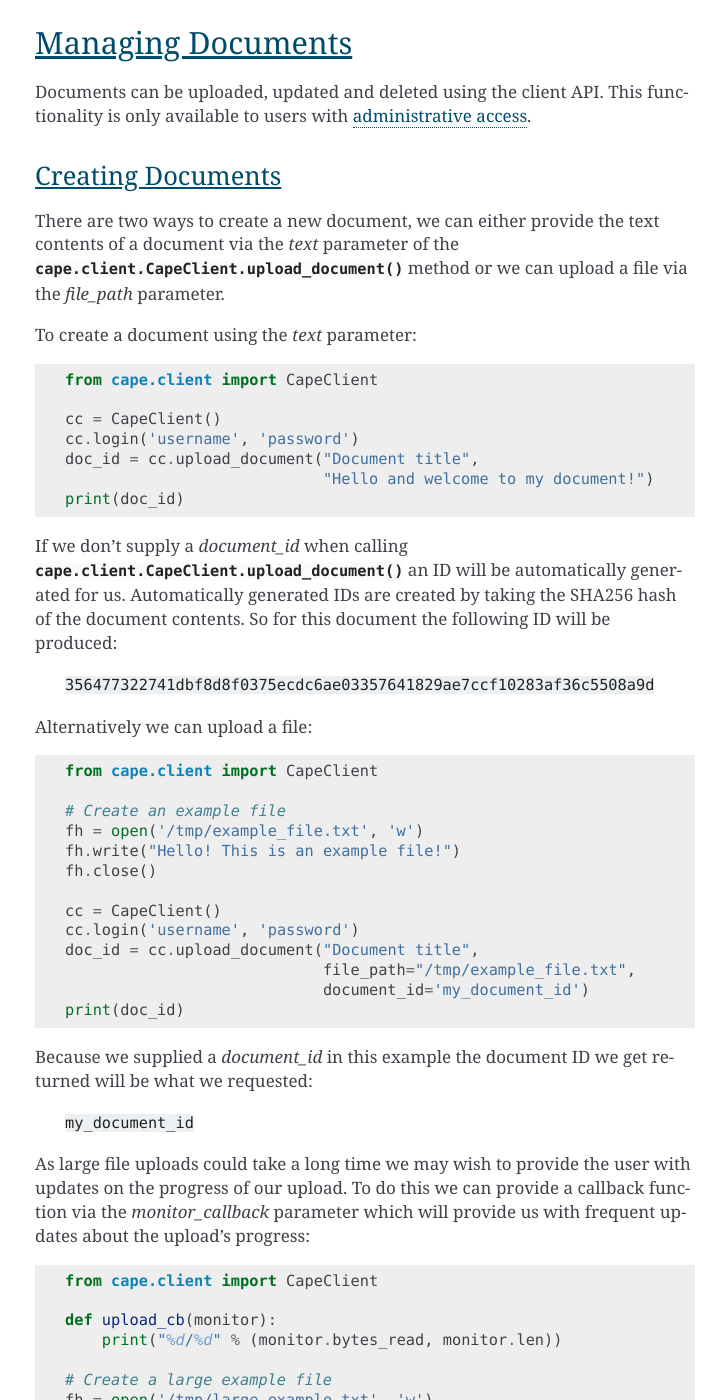
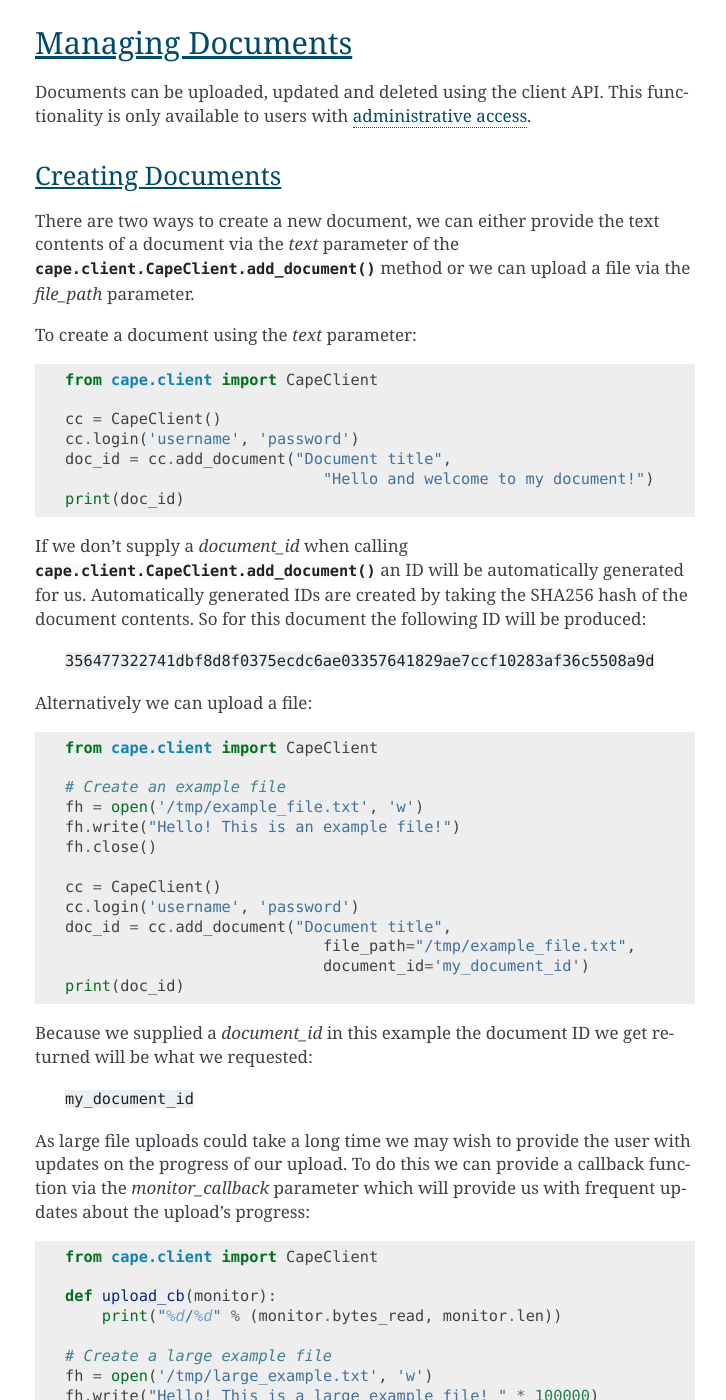
Before and after one commit to bloomsburyai/cape-client, a Sphinx documentation site: the page built from docs/source/examples.rst, in a window 1280 px wide and 1400 px high, scrolled down 4767 px. Shown: the whole window, without its empty margins (385-1111 px from the left). Built offline with Sphinx 7.4.7, drawn with Linux system fonts in a browser that asks for light colours; some of the changed text lies outside the part shown.

```diff
--- a/docs/source/cape.client.rst
+++ b/docs/source/cape.client.rst
@@ -13,3 +13,4 @@ Module contents
 
 .. autoclass:: cape.client.CapeClient
    :members:
+   :exclude-members: upload-document
--- a/docs/source/examples.rst
+++ b/docs/source/examples.rst
@@ -219,7 +219,7 @@ Creating Documents
 ^^^^^^^^^^^^^^^^^^
 
 There are two ways to create a new document, we can either provide the text contents of a document via the *text*
-parameter of the :meth:`cape.client.CapeClient.upload_document` method or we can upload a file via the *file_path* parameter.
+parameter of the :meth:`cape.client.CapeClient.add_document` method or we can upload a file via the *file_path* parameter.
 
 To create a document using the *text* parameter::
 
@@ -227,11 +227,11 @@ To create a document using the *text* parameter::
 
     cc = CapeClient()
     cc.login('username', 'password')
-    doc_id = cc.upload_document("Document title",
+    doc_id = cc.add_document("Document title",
                                 "Hello and welcome to my document!")
     print(doc_id)
 
-If we don't supply a *document_id* when calling :meth:`cape.client.CapeClient.upload_document` an ID will be
+If we don't supply a *document_id* when calling :meth:`cape.client.CapeClient.add_document` an ID will be
 automatically generated for us. Automatically generated IDs are created by taking the SHA256 hash of the document
 contents. So for this document the following ID will be produced:
 
@@ -248,7 +248,7 @@ Alternatively we can upload a file::
 
     cc = CapeClient()
     cc.login('username', 'password')
-    doc_id = cc.upload_document("Document title",
+    doc_id = cc.add_document("Document title",
                                 file_path="/tmp/example_file.txt",
                                 document_id='my_document_id')
     print(doc_id)
@@ -273,7 +273,7 @@ updates about the upload's progress::
 
     cc = CapeClient()
     cc.login('username', 'password')
-    doc_id = cc.upload_document("Document title",
+    doc_id = cc.add_document("Document title",
                                 file_path="/tmp/large_example.txt",
                                 monitor_callback=upload_cb)
 
@@ -304,14 +304,14 @@ accidental replacement of documents. For example::
     cc.login('username', 'password')
 
     # Create the original document
-    doc_id = cc.upload_document("My document",
-                                "This is a good document.")
+    doc_id = cc.add_document("My document",
+                             "This is a good document.")
 
     # Replace it with an improved version
-    cc.upload_document("My document",
-                       "This is a great document.",
-                       document_id=doc_id,
-                       replace=True)
+    cc.add_document("My document",
+                    "This is a great document.",
+                    document_id=doc_id,
+                    replace=True)
 
 
 Deleting Documents
@@ -395,14 +395,14 @@ same answer (e.g. "How old are you?" vs "What is your age?"). This functionality
 Creating Saved Replies
 ^^^^^^^^^^^^^^^^^^^^^^
 
-To create a new saved reply simply call the :meth:`cape.client.CapeClient.create_saved_reply` method with a question and
+To create a new saved reply simply call the :meth:`cape.client.CapeClient.add_saved_reply` method with a question and
 answer pair::
 
     from cape.client import CapeClient
 
     cc = CapeClient()
     cc.login('username', 'password')
-    reply_id = cc.create_saved_reply('What colour is the sky?', 'Blue')
+    reply_id = cc.add_saved_reply('What colour is the sky?', 'Blue')
     print(reply_id)
 
 This will respond with a dictionary containing the ID of the new reply and the ID of the new answer::
```
Also changed, not shown: 3 other files.
